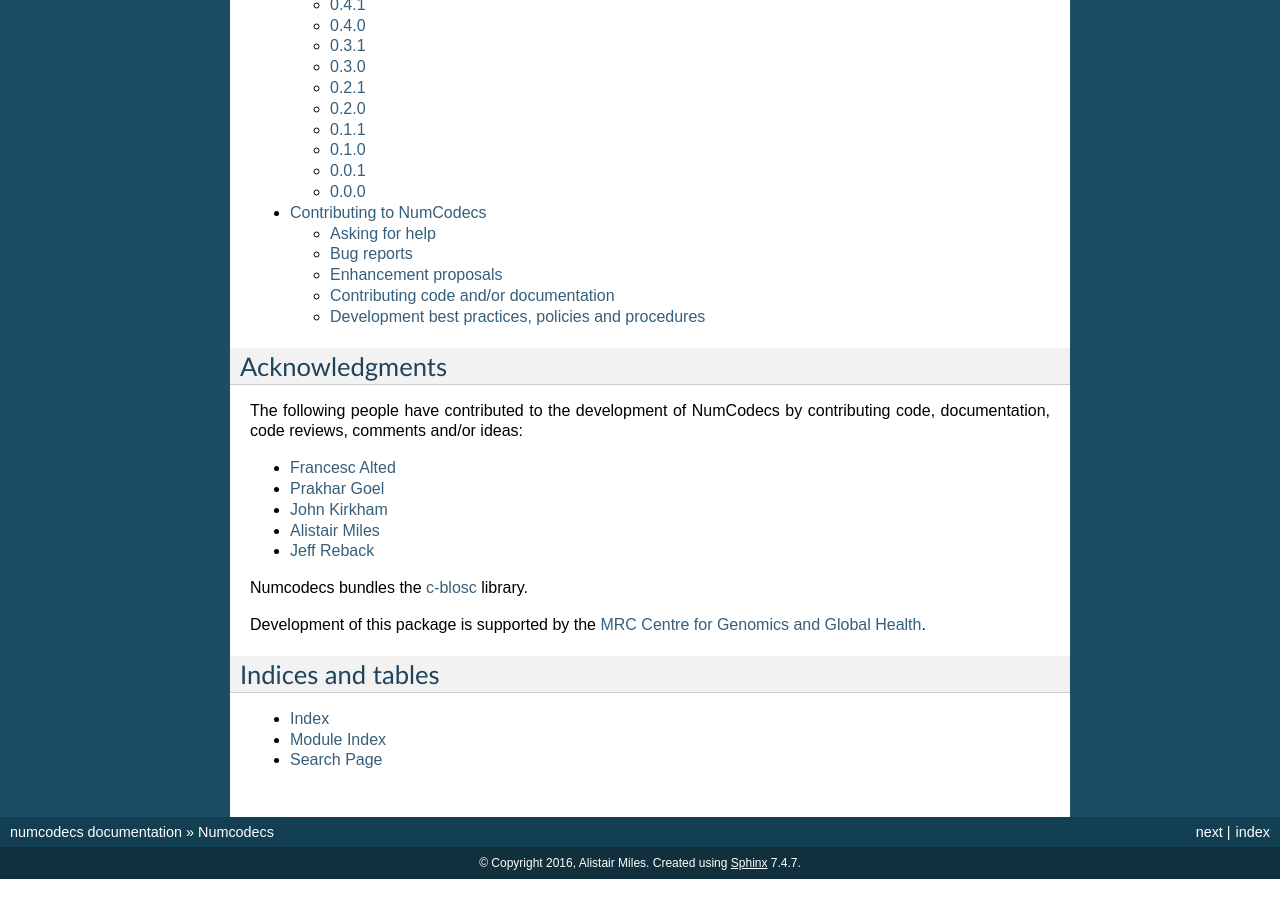
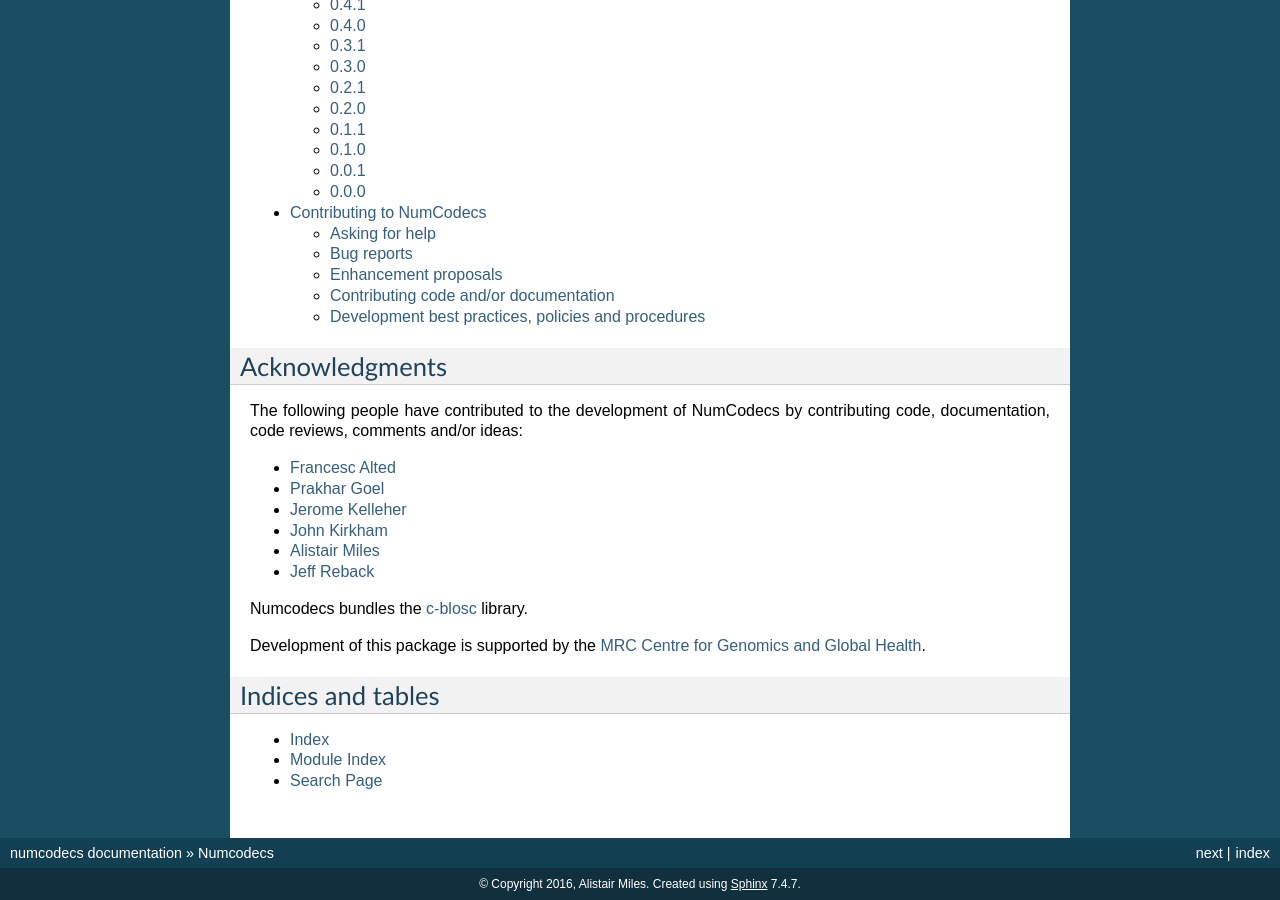
Before and after one commit to zarr-developers/numcodecs, a Sphinx documentation site: the page built from docs/index.rst, in a window 1280 px wide and 900 px high, scrolled down 1587 px. Built offline with Sphinx 7.4.7, drawn with Linux system fonts in a browser that asks for light colours; pages that are not in the unit, such as notebooks, are missing from menus; the version number could not be read and is left out; before the commit the page ends 2466 px from its top, so only the background shows below that.

Commit message:
add contributor

```diff
--- a/docs/index.rst
+++ b/docs/index.rst
@@ -86,6 +86,7 @@
 
 * :user:`Francesc Alted <FrancescAlted>`
 * :user:`Prakhar Goel <newt0311>`
+* :user:`Jerome Kelleher <jeromekelleher>`
 * :user:`John Kirkham <jakirkham>`
 * :user:`Alistair Miles <alimanfoo>`
 * :user:`Jeff Reback <jreback>`
```
